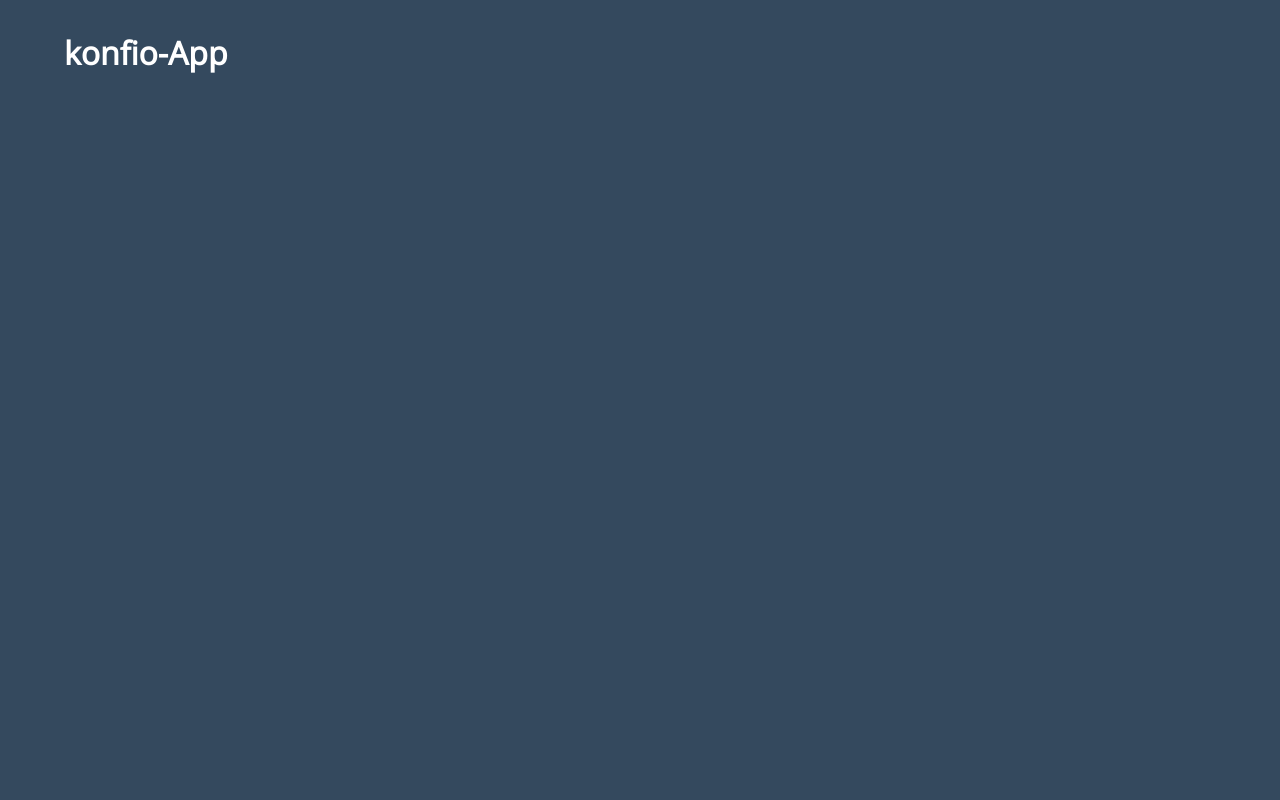
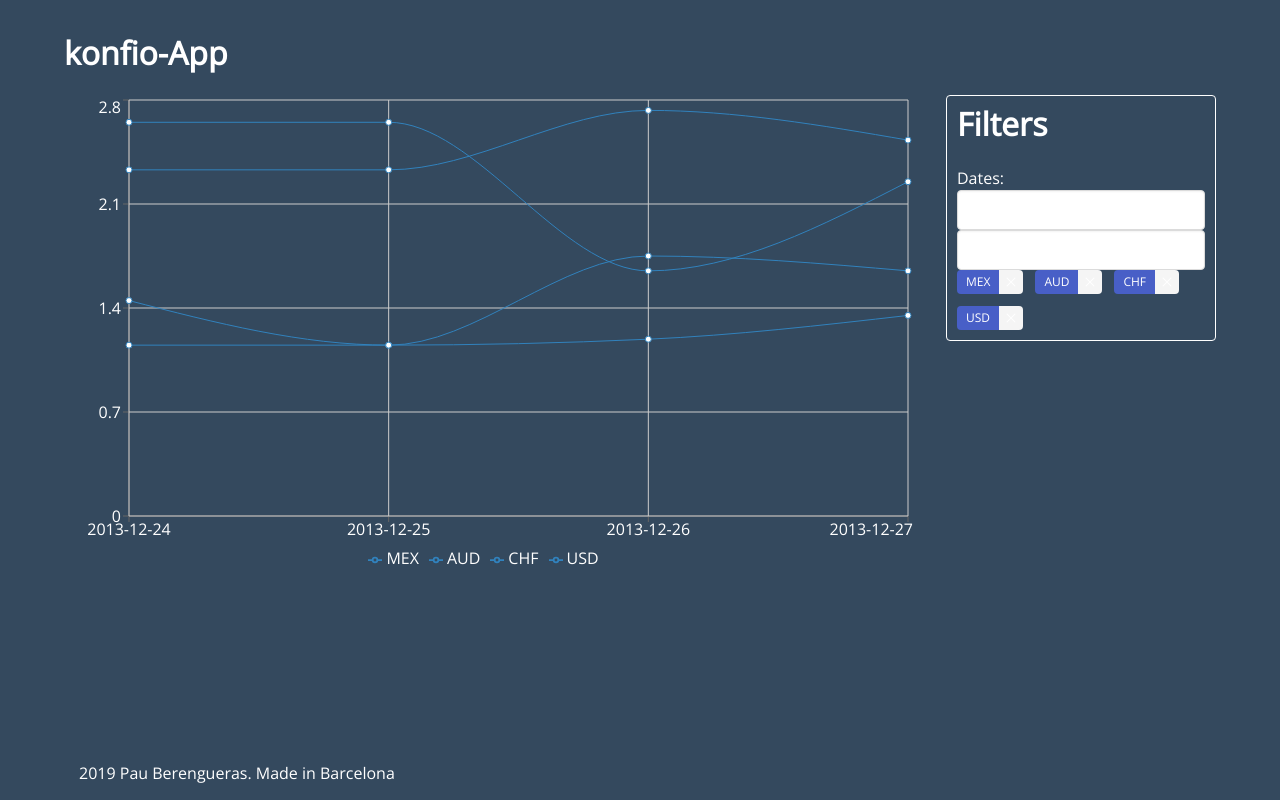
Before and after one commit to paubereng/konfio-challenge, a React app: page / in a window 1280 px wide. Built offline with nearby package versions, Linux system fonts and the light colour scheme.

Commit message:
Created App file and import in index.

```diff
--- /dev/null
+++ b/src/App.js
@@ -0,0 +1,10 @@
+import React from 'react';
+import MainContainer from './containers/MainContainer';
+
+const App = () => (
+    <div className="App">
+      <MainContainer />
+    </div>
+);
+
+export default App;
--- a/src/index.js
+++ b/src/index.js
@@ -1,12 +1,7 @@
 import React from 'react';
 import ReactDOM from 'react-dom';
+import App from './App';
 import './style/index.scss';
-
-const App = () => (
-  <div className="container main-container">
-    <h1 className="title">konfio-App</h1>
-  </div>
-);
 
 ReactDOM.render(<App />, document.getElementById('root'));
 
```
